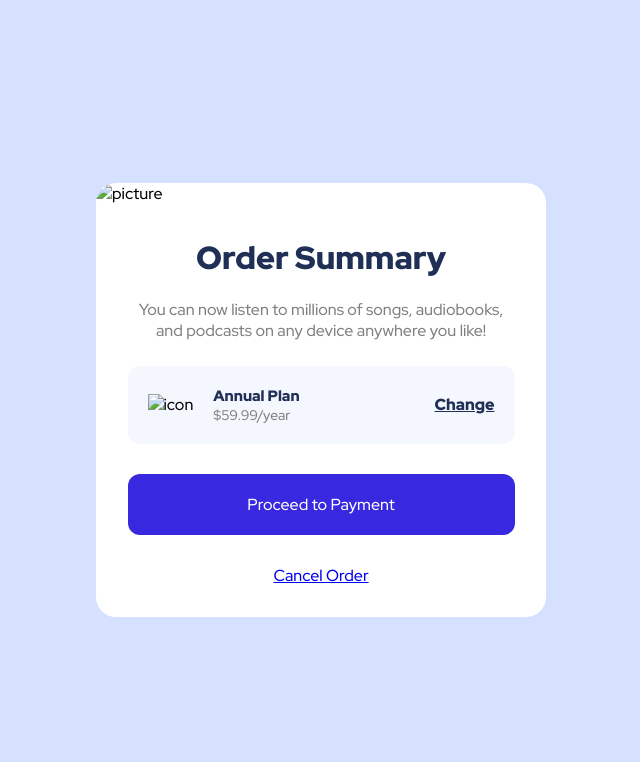
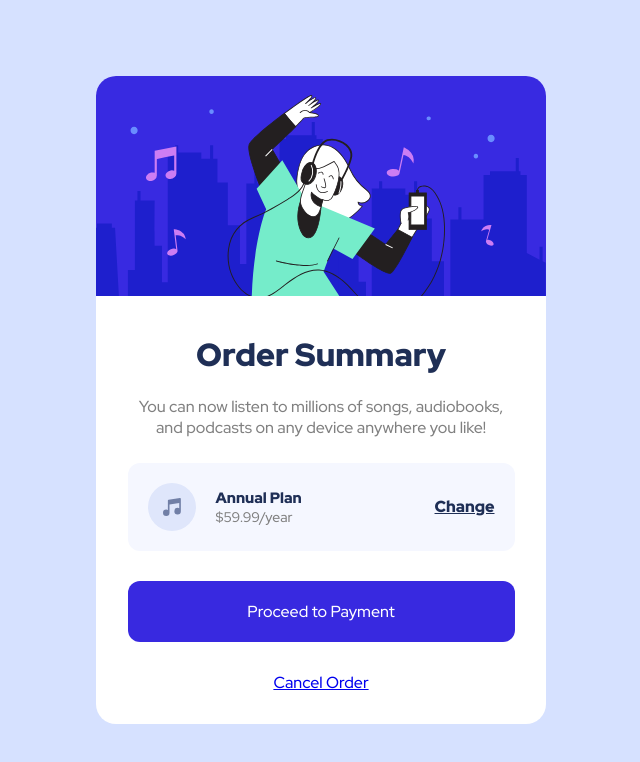
Before and after one commit to DorinelIonut/Order-summary-comp, a plain HTML site: page index.html in a window 1280 px wide. Shown: the whole page, without its empty margins (319-959 px from the left). Drawn offline with Linux system fonts and the light colour scheme; files whose address does not match are found by name.

Commit message:
Update index.html

```diff
--- a/index.html
+++ b/index.html
@@ -13,7 +13,7 @@
 <body>
   <div class="container">
       <div class="picture">
-        <img src="../order-summary-component-main/images/illustration-hero.svg" title="add pic" alt="picture">
+        <img src="/images/illustration-hero.svg" title="add pic" alt="picture">
       </div>
         <div class="text-cont">
             <h2>Order Summary</h2>
@@ -22,7 +22,7 @@
   device anywhere you like!</p>
             <div class="plan-box">
               <div class="plan-box-left">
-                <img src="../order-summary-component-main/images/icon-music.svg" title="music icon" alt="icon">
+                <img src="/images/icon-music.svg" title="music icon" alt="icon">
                   <div><h5>Annual Plan</h5>
                        <p>$59.99/year</p>
                   </div>
```
